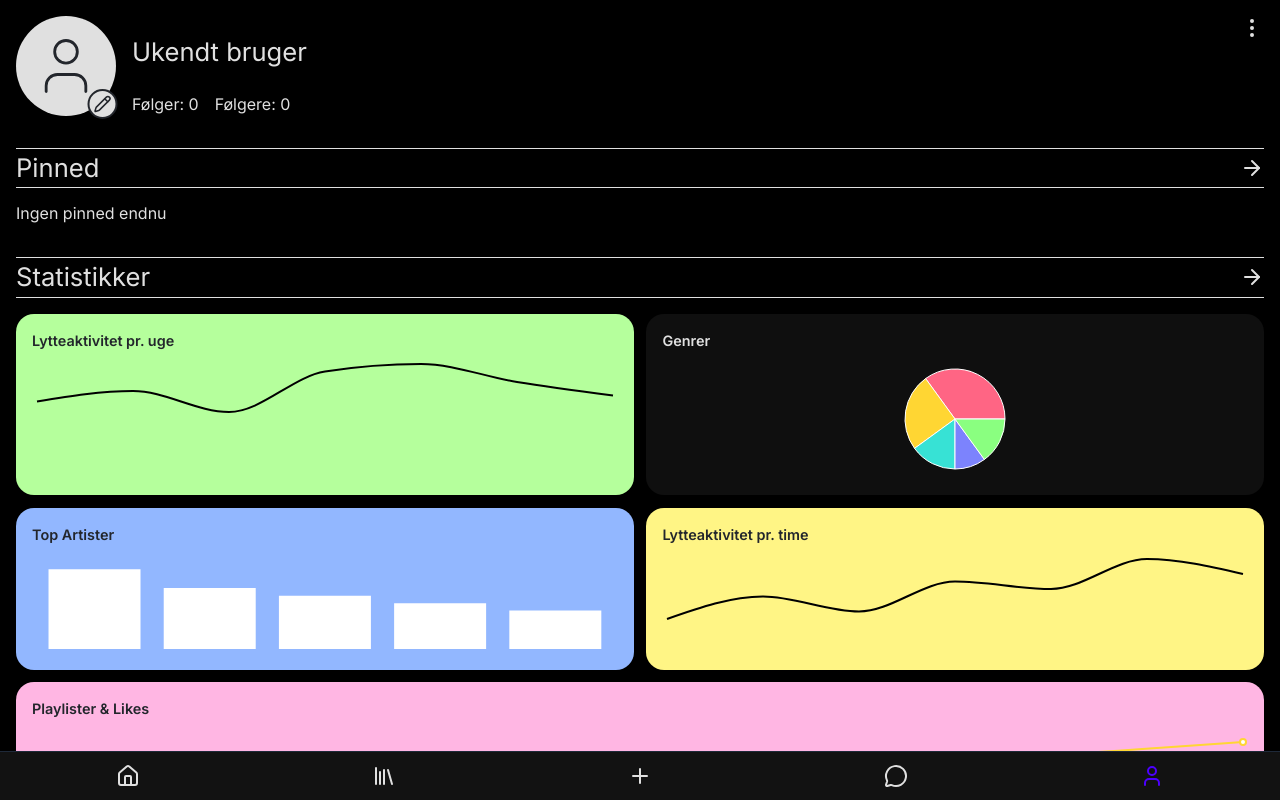
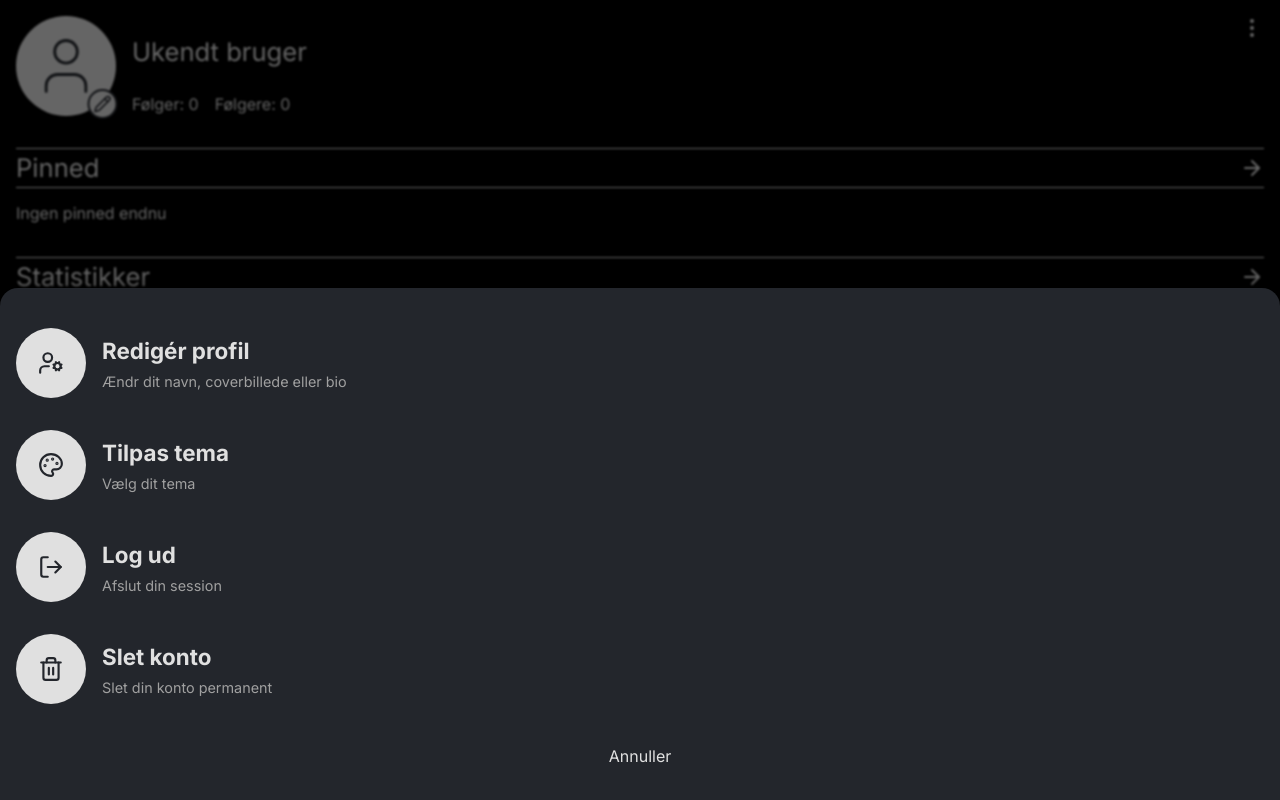
Before and after one commit to andreas893/web-app, a React (Vite) app: page /profile in a window 1280 px wide. Both pictures are taken after a click on the element 1252 px from the left and 28 px from the top of the page. Shown: the top 800 px of the page. Built offline with nearby package versions, Linux system fonts and the light colour scheme.

Commit message:
tilføjet popup options til profile page

```diff
--- /dev/null
+++ b/src/components/ProfileOptions.jsx
@@ -0,0 +1,115 @@
+import { useEffect, useRef } from "react";
+import { LogOut, UserCog, Trash2, Palette } from "lucide-react";
+import { auth, db } from "../firebase";
+import { signOut } from "firebase/auth";
+import { doc, deleteDoc } from "firebase/firestore";
+import "../profile.css";
+
+
+export default function ProfileOptionsPopup({onClose, onEdit}) {
+    const user = auth.currentUser;
+    const overlayRef = useRef(null);
+    const startY = useRef(0);
+    const deltaY = useRef(0);
+
+
+    async function handleLogout() {
+    await signOut(auth);
+    window.location.href = "/"; // redirect til login eller landing
+  }
+
+  async function handleDelete() {
+    const confirm = window.confirm("Er du sikker på, at du vil slette din konto?");
+    if (!confirm) return;
+    await deleteDoc(doc(db, "users", user.uid));
+    await user.delete();
+    window.location.href = "/";
+  }
+
+
+  // luk ved klik udenfor
+  useEffect(() => {
+    function handleClickOutside(e) {
+      if (overlayRef.current && e.target === overlayRef.current) {
+        onClose();
+      }
+    }
+    document.addEventListener("mousedown", handleClickOutside);
+    return () => document.removeEventListener("mousedown", handleClickOutside);
+  }, [onClose]);
+
+    // luk ved drag ned
+  function handleTouchStart(e) {
+    startY.current = e.touches[0].clientY;
+  }
+
+   function handleTouchMove(e) {
+    deltaY.current = e.touches[0].clientY - startY.current;
+  }
+
+   function handleTouchEnd() {
+    if (deltaY.current > 100) onClose(); // 100px swipe threshold
+  }
+
+
+    return (
+    <div
+      className="popup-overlay"
+      ref={overlayRef}
+      onTouchStart={handleTouchStart}
+      onTouchMove={handleTouchMove}
+      onTouchEnd={handleTouchEnd}
+    >
+      <div className="popup-container">
+        {/* Redigér profil */}
+        <button className="popup-item" onClick={onEdit}>
+          <div className="popup-icon">
+            <UserCog size={26} />
+          </div>
+          <div className="popup-text">
+            <h3>Redigér profil</h3>
+            <p>Ændr dit navn, coverbillede eller bio</p>
+          </div>
+        </button>
+
+        {/* Tema */}
+        <button className="popup-item">
+          <div className="popup-icon">
+            <Palette size={26} />
+          </div>
+          <div className="popup-text">
+            <h3>Tilpas tema</h3>
+            <p>Vælg dit tema</p>
+          </div>
+        </button>
+
+        {/* Log ud */}
+        <button className="popup-item" onClick={handleLogout}>
+          <div className="popup-icon">
+            <LogOut size={26} />
+          </div>
+          <div className="popup-text">
+            <h3>Log ud</h3>
+            <p>Afslut din session</p>
+          </div>
+        </button>
+
+        {/* Slet konto */}
+        <button className="popup-item" onClick={handleDelete}>
+          <div className="popup-icon">
+            <Trash2 size={26} />
+          </div>
+          <div className="popup-text">
+            <h3>Slet konto</h3>
+            <p>Slet din konto permanent</p>
+          </div>
+        </button>
+
+        {/* Annuller */}
+        <button className="popup-cancel" onClick={onClose}>
+          Annuller
+        </button>
+      </div>
+    </div>
+  );
+};
--- a/src/pages/ProfilePage.jsx
+++ b/src/pages/ProfilePage.jsx
@@ -8,6 +8,7 @@ import StatsSection from "../components/StatsSection";
 import BadgeCard from "../components/BadgeCard";
 import "../profile.css";
 import { useParams } from "react-router-dom";
+import ProfileOptionsPopup from "../components/ProfileOptions";
 
 export default function ProfilePage() {
 
@@ -16,6 +17,7 @@ export default function ProfilePage() {
     const profileUserId = id || auth.currentUser?.uid; // fallback til dig selv
     const [userData, setUserData] = useState(null);
     const isOwnProfile = auth.currentUser?.uid === profileUserId;
+    const [showOptions, setShowOptions] = useState(false);
 
     const badges = [
     { title: "Bronze", description: "Lyt i 100 min", type: "Bronze", progress: 80, goal: 100 },
@@ -159,7 +161,7 @@ export default function ProfilePage() {
                 </div>
 
                 {isOwnProfile && (
-                    <div className="options">
+                    <div className="options" onClick={() => setShowOptions(true)}>
                     <EllipsisVertical />
                     </div>
                 )}
@@ -206,6 +208,16 @@ export default function ProfilePage() {
             )}
 
 
+
+            {showOptions && (
+                <ProfileOptionsPopup
+                    onClose={() => setShowOptions(false)}
+                    onEdit={() => {
+                    setShowOptions(false);
+                    }}
+                />
+            )}
+
             <FooterNav />
         </div>
     );
--- a/src/profile.css
+++ b/src/profile.css
@@ -388,3 +388,45 @@ body {
   pointer-events: all !important;
   z-index: 9999 !important;
 }
+
+/* styling af popup */
+.profile-options {
+  background: #1c1e23;
+  color: #fff;
+  padding: 1.5rem;
+  border-radius: 20px;
+  width: 90%;
+  max-width: 340px;
+  display: flex;
+  flex-direction: column;
+  gap: 1rem;
+  position: relative;
+  text-align: left;
+}
+
+.profile-options h2 {
+  text-align: center;
+  font-size: 1.2rem;
+  font-weight: 600;
+  margin-bottom: 0.5rem;
+}
+
+.options-list {
+  display: flex;
+  flex-direction: column;
+  gap: 0.5rem;
+}
+
+.options-list button {
+  display: flex;
+  align-items: center;
+  gap: 0.75rem;
+  background: #23262c;
+  border: none;
+  color: #fff;
+  padding: 0.6rem 0.8rem;
+  border-radius: 12px;
+  font-size: 0.9rem;
+  cursor: pointer;
+  transition: background 0.2s ease;
+}
```
